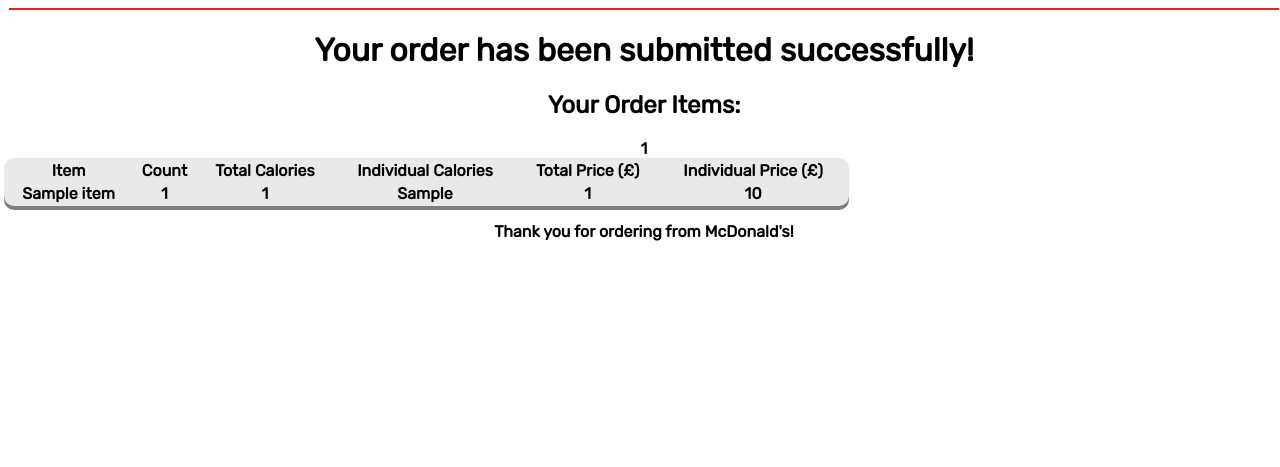
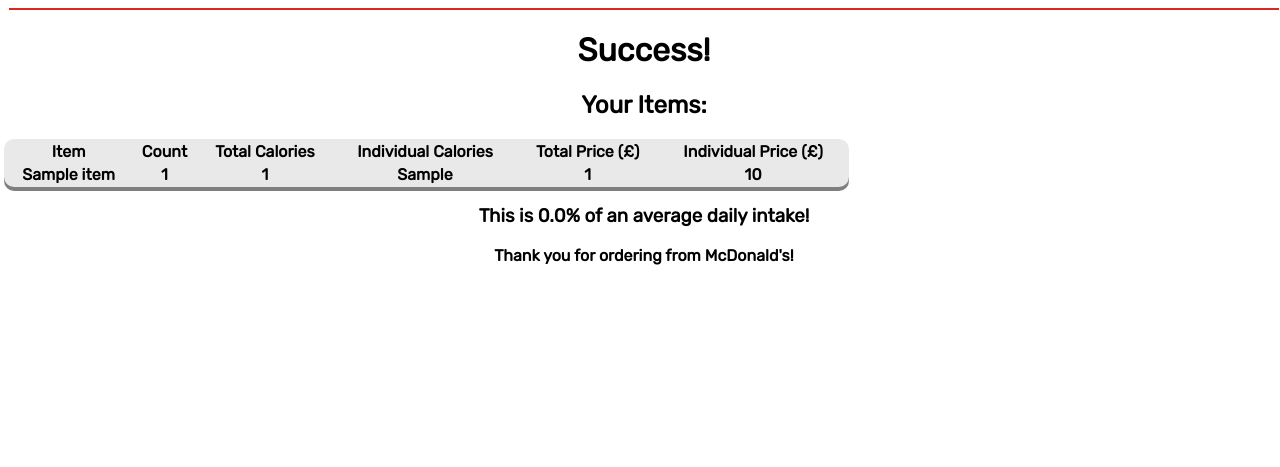
Before and after one commit to dartmonkeyExeter/MCDONALDCALORIECOUNTER, a Flask app: template templates/results.html in a window 1280 px wide. Shown: the part 105-572 px from the top of the page. Run offline with Flask 3, Linux system fonts and the light colour scheme; the template is opened without the code that fills it: most values are stand-ins (such as "Sample title", 1, 10 or a date in 2020).

Commit message:
i just lost my dog

```diff
--- a/static/styles/mcdonalds.css
+++ b/static/styles/mcdonalds.css
@@ -225,13 +225,16 @@ hr {
 }
 
 .table-div {
+    width: 100%;\
+    display: flex;
+    align-items: center;
+    justify-content: center;
+}
+
+.breakdown-table {
     width: 66%;
+    height: 100%;
     background-color: #E9E9E9;
     border-radius: 10px;
     box-shadow: 0 4px rgba(0, 0, 0, 0.5);
 }
-
-.breakdown-table {
-    width: 100%;
-    height: 100%;
-}
--- a/templates/results.html
+++ b/templates/results.html
@@ -3,10 +3,10 @@
 {% block content %}
 
 <div class="results-div">
-    <h1>Your order has been submitted successfully!</h1>
-    <h2>Your Order Items:</h2>
+    <h1>Success!</h1>
+    <h2>Your Items:</h2>
 
-    {{ total_calories }}
+    {% set cals = 0 %}
 
     <div class="table-div">
         <table class="breakdown-table">
@@ -27,12 +27,19 @@
             <td>{{ individual_kcals[loop.index - 1] }}</td>
             <td>{{ total_prices[loop.index - 1] }}</td>
             <td>{{ individual_prices[loop.index - 1] }}</td>
+            {% set cals_to_add = total_kcals[loop.index - 1] | int %}
+            {% set cals = cals + cals_to_add %}
         </tr>
         {% endfor %}
 
         </table>
     </div>
-<p>Thank you for ordering from McDonald's!</p>
+
+    {% set percent = (cals | int) / 1600 * 100 %}
+
+    <h3>This is {{ percent | round(2) }}% of an average daily intake!</h3>
+    <p>Thank you for ordering from McDonald's!</p>
+
 
 </div>
 {% endblock %}
```
